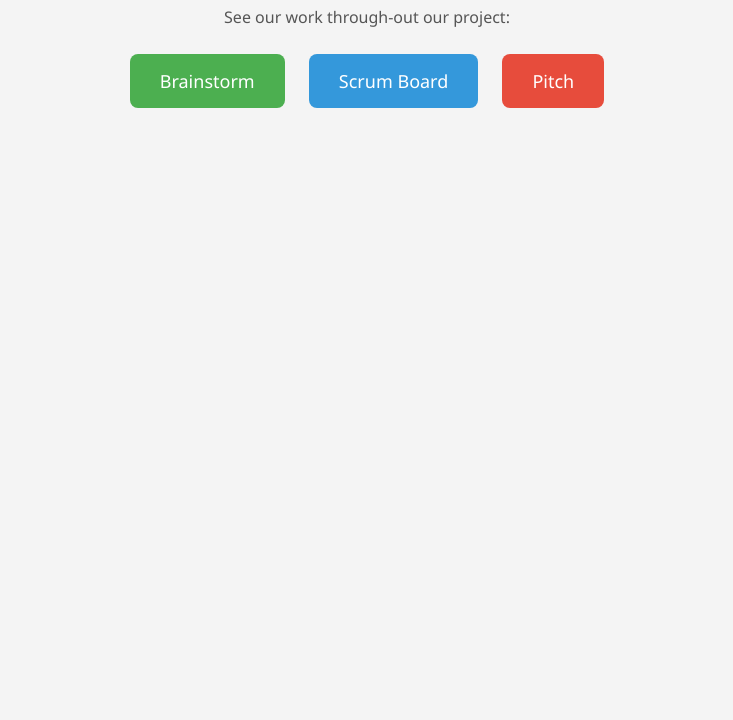
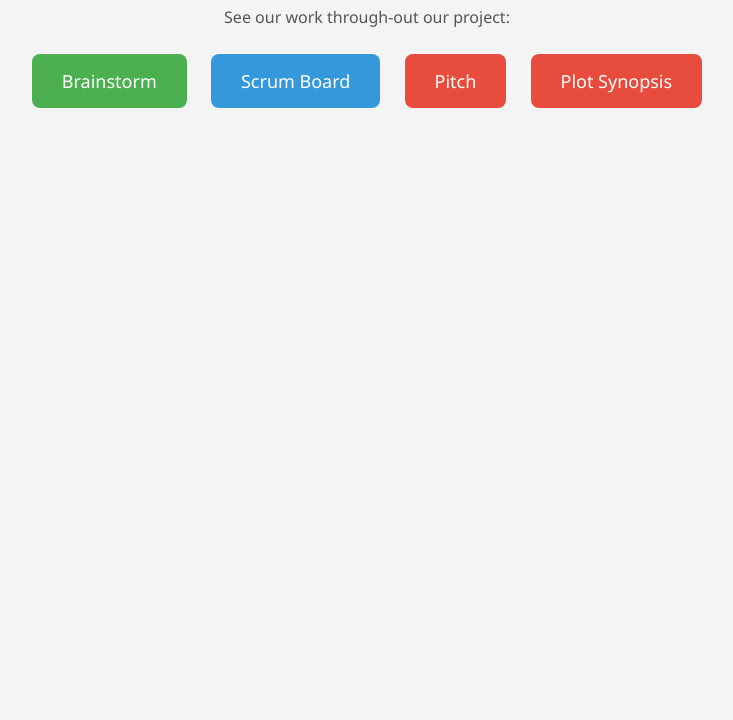
Before and after one commit to CadeGardener/GameDesignCA1-2023, a plain HTML site: page index.html in a window 1280 px wide. Shown: the part 80-800 px from the top of the page, without its empty margins (273-1006 px from the left). Drawn offline with Linux system fonts and the light colour scheme.

Commit message:
Update index.html
story sysopsis added

```diff
--- a/index.html
+++ b/index.html
@@ -78,6 +78,7 @@
   <a href="https://trello.com/invite/b/9czBHYUB/ATTI99e12b982da90d1647f47ebca7b6b40bABB34197/brainstorm-ca1" class="button button1">Brainstorm</a>
   <a href="https://trello.com/invite/b/9anv4rXl/ATTIed03844953c985258a901281e0590db2E893D577/scrum-board-ip" class="button button2">Scrum Board</a>
   <a href="https://youtu.be/jHFqc23VXkM" class="button button3">Pitch</a>
+  <a href="https://docs.google.com/document/d/e/2PACX-1vRKv0GEVzWei0wgw6Mf1-wmZndNPqbBHP2jOMqEz_xevqf_hYgM3LjgDuFgthGaS0tanEDVpu76a7oc/pub" class="button button3">Plot Synopsis</a>
 </body>
 
 </html>
```
